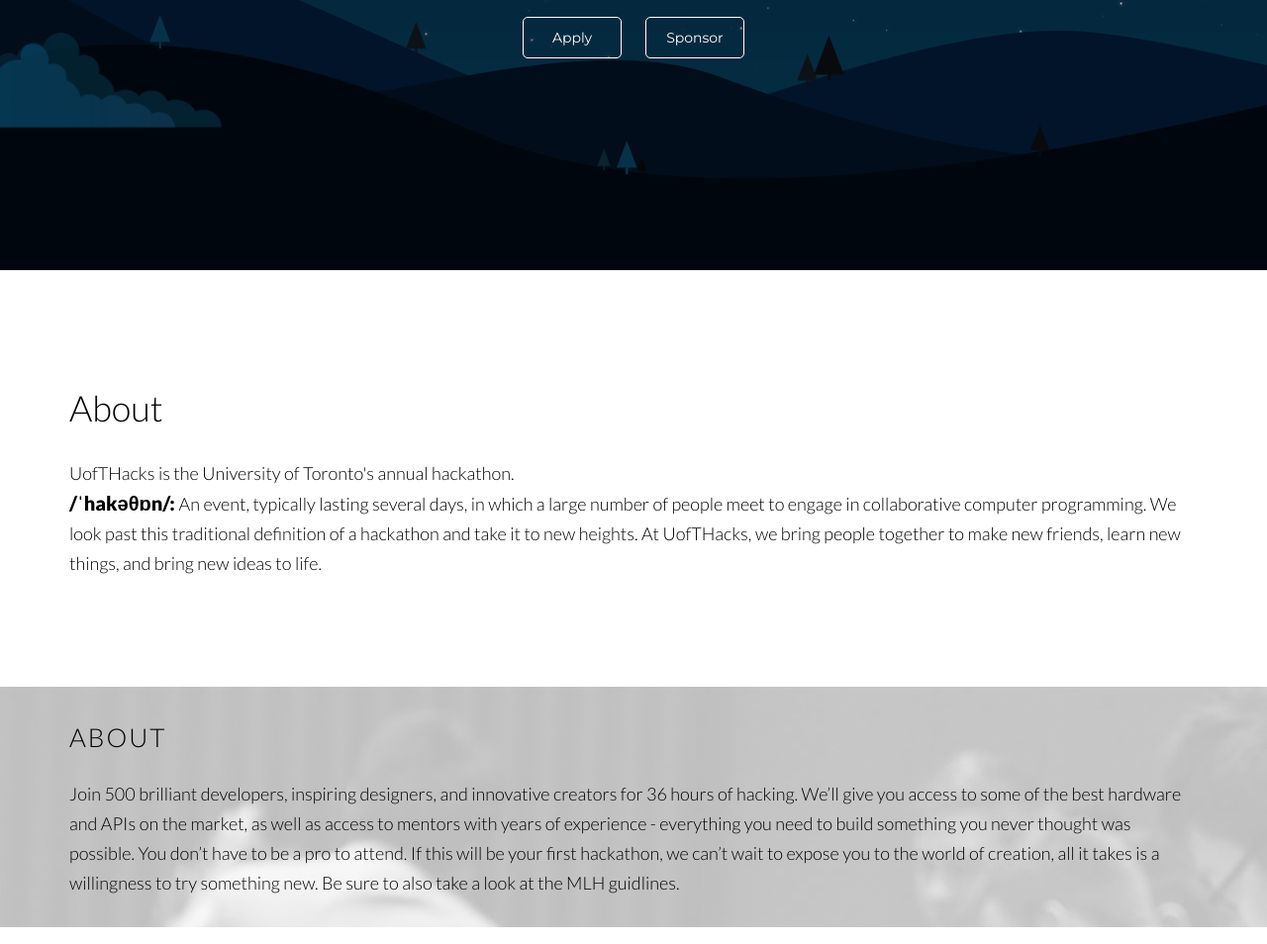
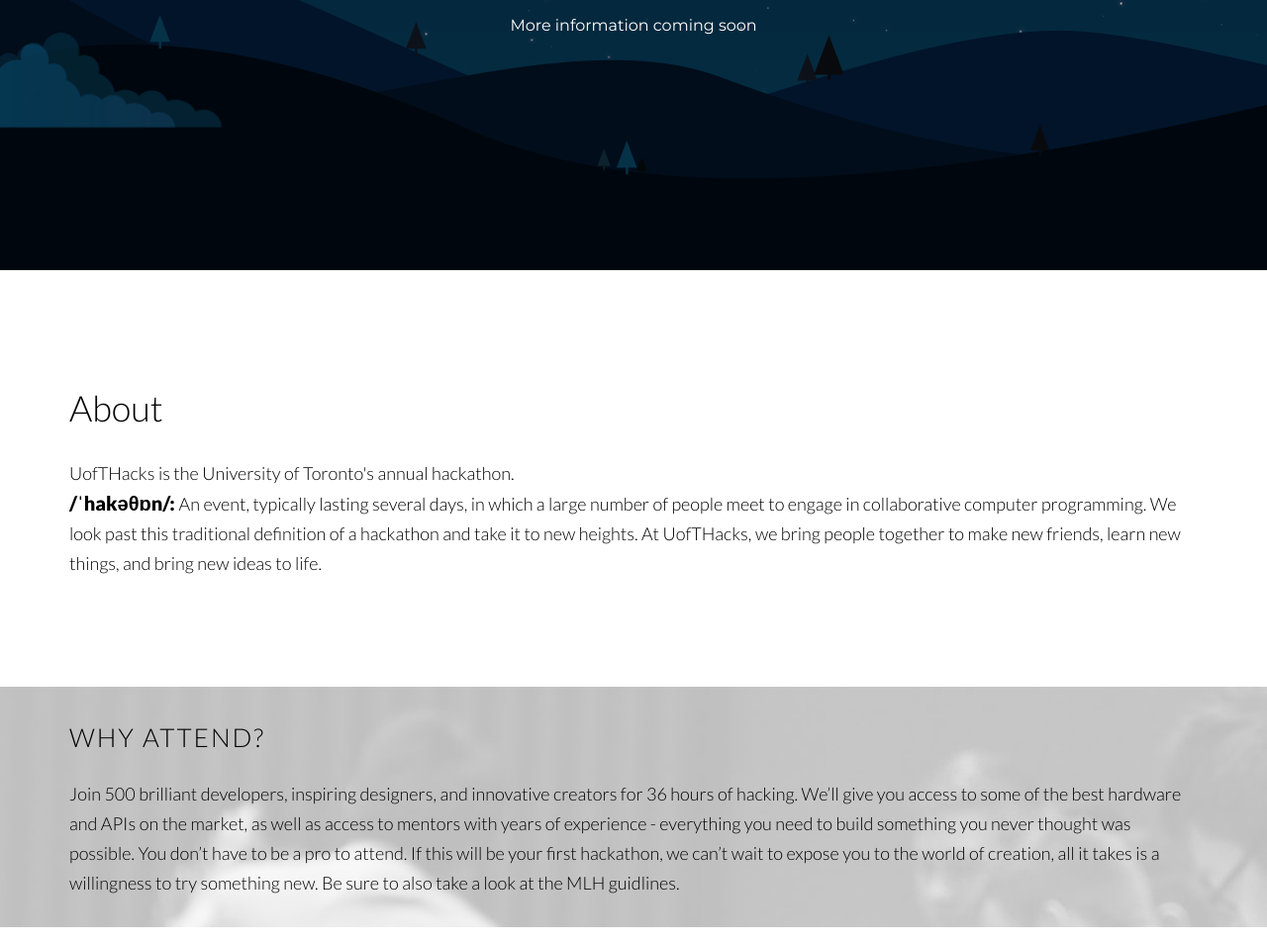
Before and after one commit to Taamannae/uofthacks2017-frontend, a plain HTML site: page index.html in a window 1280 px wide. Shown: the part 527-1481 px from the top of the page at 99% size. Drawn offline with nearby package versions, Linux system fonts and the light colour scheme.

Commit message:
Content dixes and favicon

```diff
--- a/css/style.css
+++ b/css/style.css
@@ -196,6 +196,15 @@
   height: auto;
   display: block;
 }
+
+
+h3{
+  font-size: 16px;
+  color: #fff !important;
+  font-family: 'Montserrat', sans-serif;
+  font-weight: normal;
+}
+
 
 /**
  * Clouds
--- a/index.html
+++ b/index.html
@@ -27,7 +27,11 @@
     "https://maxcdn.bootstrapcdn.com/bootstrap/3.3.6/js/bootstrap.min.js">
     </script>
 
-    <title></title>
+    <link rel="icon"
+      type="image/png"
+      href="assets/favicon.png">
+
+    <title>UoftHacks IV</title>
 </head>
 <body>
     <nav class="navbar navbar-default">
@@ -71,8 +75,9 @@
 
             <h2>UOFTHACKS IV</h2>
             <h1>January 20th - 22nd</h1>
-            <div class="button-ban">Apply</div>
-            <div class="button-ban">Sponsor</div>
+            <h3>More information coming soon</h3>
+            <!--<div class="button-ban">Apply</div>
+            <div class="button-ban">Sponsor</div>-->
             </div>
 
             <div class="clouds">
@@ -116,7 +121,7 @@
 <section class="attend" id="slide-2">
     <div class="bcg">
   <div class="container">
-    <h1>About</h1>
+    <h1>Why Attend?</h1>
 
     <p>
       Join 500 brilliant developers, inspiring designers, and innovative creators for 36 hours of hacking. We’ll give you access to some of the best hardware and APIs on the market, as well as access to mentors with years of experience - everything you need to build something you never thought was possible.
```
Also changed, not shown: assets/favicon.png (added).
